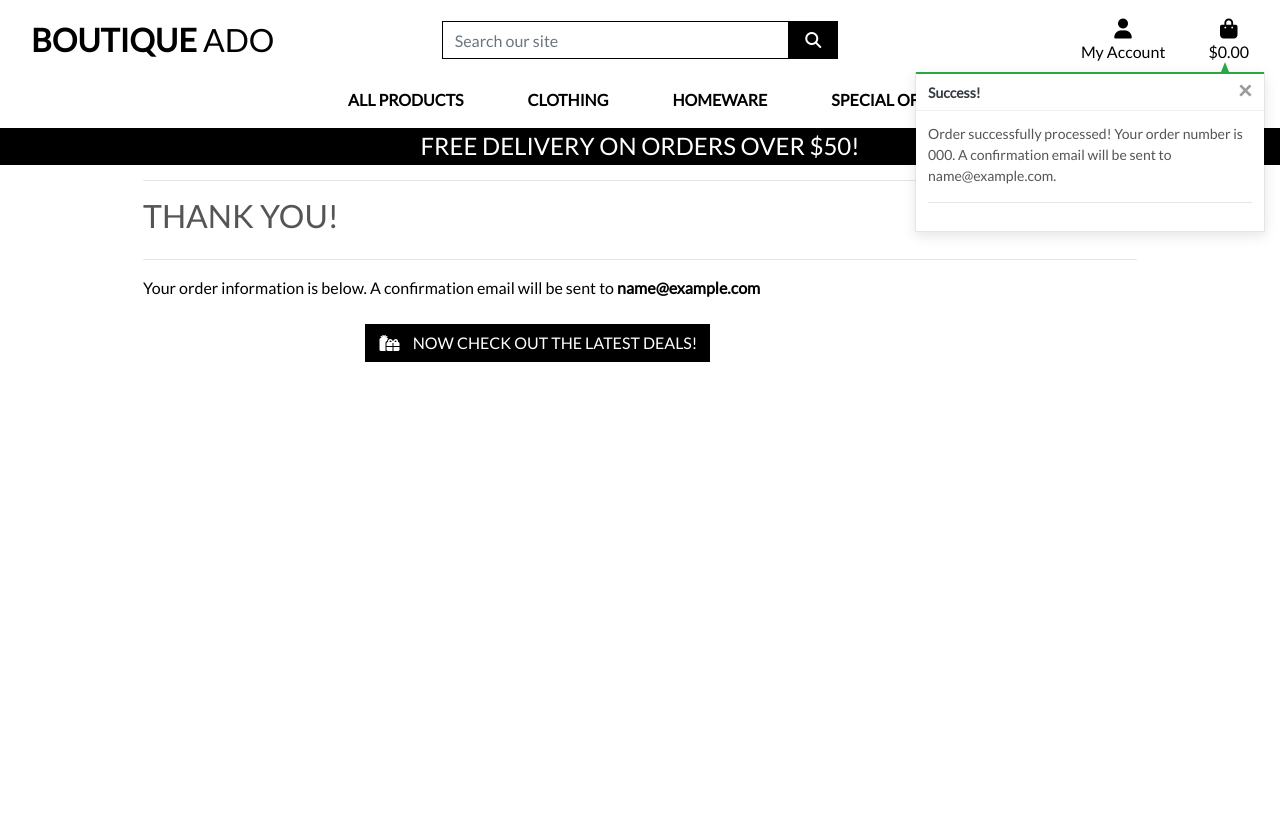
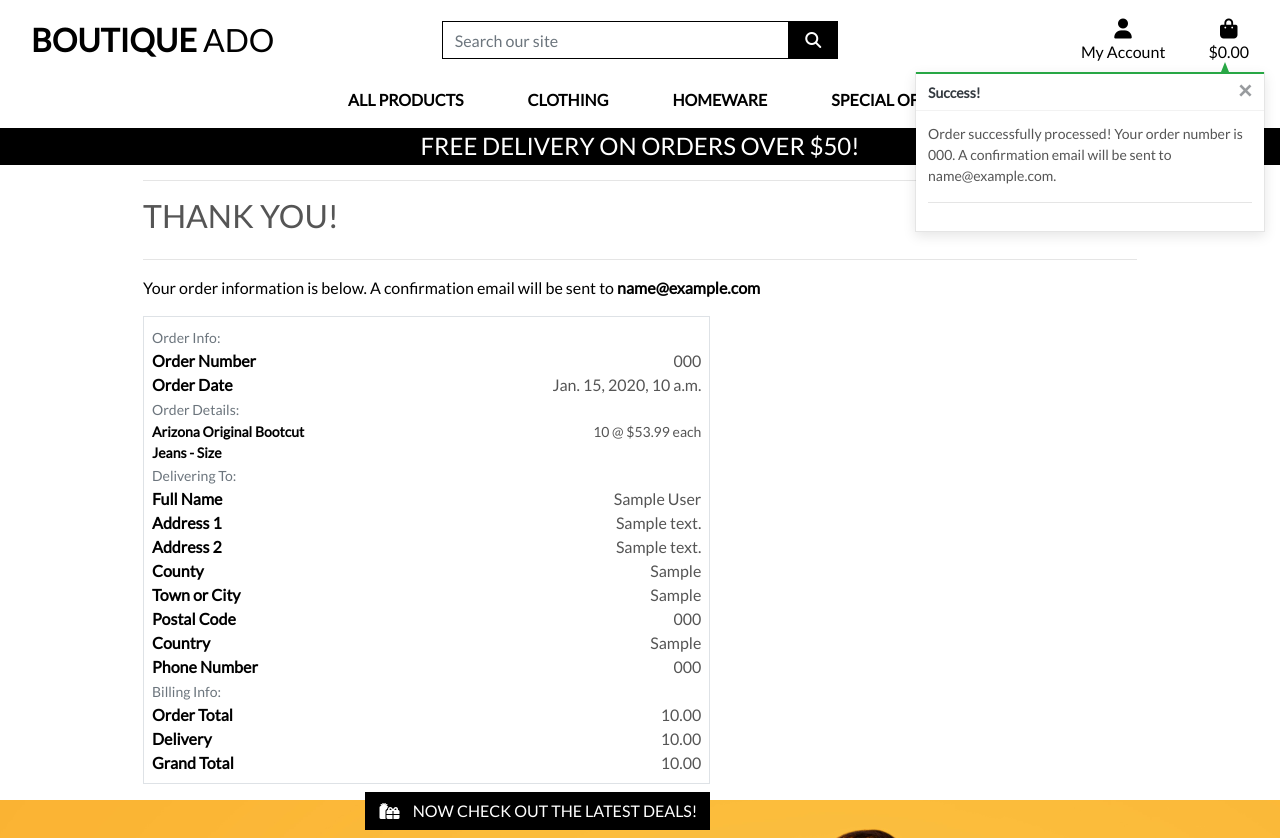
Before and after one commit to jts272/mp6-boutique-ado, a Django app: page /checkout/checkout_success/000 in a window 1280 px wide. Before the commit the page ends 362 px from the top, so only its background shows below. Run offline with Django 3.2, Linux system fonts and the light colour scheme; data comes from the database, SQL or seed files in the repository; tables that the repository leaves empty hold one stand-in row (values such as "Sample post"); some libraries are stand-ins or nearby versions.

Commit message:
feat: render order confirmation html content

```diff
--- a/checkout/templates/checkout/checkout_success.html
+++ b/checkout/templates/checkout/checkout_success.html
@@ -28,7 +28,155 @@
       </div>
     </div>
     <div class="row">
-      <div class="col-12 col-lg-7"></div>
+      <div class="col-12 col-lg-7">
+        <div class="order-confirmation-wrapper p-2 border">
+          <div class="row">
+            <div class="col">
+              <small class="text-muted">Order Info:</small>
+            </div>
+          </div>
+          <div class="row">
+            <div class="col-12 col-md-4">
+              <p class="mb-0 text-black font-weight-bold">Order Number</p>
+            </div>
+            <div class="col-12 col-md-8 text-md-right">
+              <p class="mb-0">{{ order.order_number }}</p>
+            </div>
+          </div>
+          <div class="row">
+            <div class="col-12 col-md-4">
+              <p class="mb-0 text-black font-weight-bold">Order Date</p>
+            </div>
+            <div class="col-12 col-md-8 text-md-right">
+              <p class="mb-0">{{ order.date }}</p>
+            </div>
+          </div>
+          <div class="row">
+            <div class="col">
+              <small class="text-muted">Order Details:</small>
+            </div>
+          </div>
+          {% comment %} For each line item {% endcomment %}
+          {% comment %} Comes from related name from OLI to O {% endcomment %}
+          {% for item in order.lineitems.all %}
+            <div class="row">
+              <div class="col-12 col-md-4">
+                <p class="small mb-0 text-black font-weight-bold">
+                  {{ item.product.name }}
+                  {% if item.product_size %}- Size {{ item.product.size|upper }}{% endif %}
+                </p>
+              </div>
+              <div class="col-12 col-md-8 text-md-right">
+                <p class="small mb-0">{{ item.quantity }} @ ${{ item.product.price }} each</p>
+              </div>
+            </div>
+          {% endfor %}
+          <div class="row">
+            <div class="col">
+              <small class="text-muted">Delivering To:</small>
+            </div>
+          </div>
+          <div class="row">
+            <div class="col-12 col-md-4">
+              <p class="mb-0 text-black font-weight-bold">Full Name</p>
+            </div>
+            <div class="col-12 col-md-8 text-md-right">
+              <p class="mb-0">{{ order.full_name }}</p>
+            </div>
+          </div>
+          <div class="row">
+            <div class="col-12 col-md-4">
+              <p class="mb-0 text-black font-weight-bold">Address 1</p>
+            </div>
+            <div class="col-12 col-md-8 text-md-right">
+              <p class="mb-0">{{ order.street_address1 }}</p>
+            </div>
+          </div>
+          {% if order.street_address2 %}
+            <div class="row">
+              <div class="col-12 col-md-4">
+                <p class="mb-0 text-black font-weight-bold">Address 2</p>
+              </div>
+              <div class="col-12 col-md-8 text-md-right">
+                <p class="mb-0">{{ order.street_address1 }}</p>
+              </div>
+            </div>
+          {% endif %}
+          {% if order.county %}
+            <div class="row">
+              <div class="col-12 col-md-4">
+                <p class="mb-0 text-black font-weight-bold">County</p>
+              </div>
+              <div class="col-12 col-md-8 text-md-right">
+                <p class="mb-0">{{ order.county }}</p>
+              </div>
+            </div>
+          {% endif %}
+          <div class="row">
+            <div class="col-12 col-md-4">
+              <p class="mb-0 text-black font-weight-bold">Town or City</p>
+            </div>
+            <div class="col-12 col-md-8 text-md-right">
+              <p class="mb-0">{{ order.town_or_city }}</p>
+            </div>
+          </div>
+          {% if order.postcode %}
+            <div class="row">
+              <div class="col-12 col-md-4">
+                <p class="mb-0 text-black font-weight-bold">Postal Code</p>
+              </div>
+              <div class="col-12 col-md-8 text-md-right">
+                <p class="mb-0">{{ order.postcode }}</p>
+              </div>
+            </div>
+          {% endif %}
+          <div class="row">
+            <div class="col-12 col-md-4">
+              <p class="mb-0 text-black font-weight-bold">Country</p>
+            </div>
+            <div class="col-12 col-md-8 text-md-right">
+              <p class="mb-0">{{ order.country }}</p>
+            </div>
+          </div>
+          <div class="row">
+            <div class="col-12 col-md-4">
+              <p class="mb-0 text-black font-weight-bold">Phone Number</p>
+            </div>
+            <div class="col-12 col-md-8 text-md-right">
+              <p class="mb-0">{{ order.phone_number }}</p>
+            </div>
+          </div>
+          <div class="row">
+            <div class="col">
+              <small class="text-muted">Billing Info:</small>
+            </div>
+          </div>
+          <div class="row">
+            <div class="col-12 col-md-4">
+              <p class="mb-0 text-black font-weight-bold">Order Total</p>
+            </div>
+            <div class="col-12 col-md-8 text-md-right">
+              <p class="mb-0">{{ order.order_total }}</p>
+            </div>
+          </div>
+          <div class="row">
+            <div class="col-12 col-md-4">
+              <p class="mb-0 text-black font-weight-bold">Delivery</p>
+            </div>
+            <div class="col-12 col-md-8 text-md-right">
+              <p class="mb-0">{{ order.delivery_cost }}</p>
+            </div>
+          </div>
+          <div class="row">
+            <div class="col-12 col-md-4">
+              <p class="mb-0 text-black font-weight-bold">Grand Total</p>
+            </div>
+            <div class="col-12 col-md-8 text-md-right">
+              <p class="mb-0">{{ order.grand_total }}</p>
+            </div>
+          </div>
+        </div>
+      </div>
     </div>
     <div class="row">
       <div class="col-12 col-lg-7 text-right">
```
